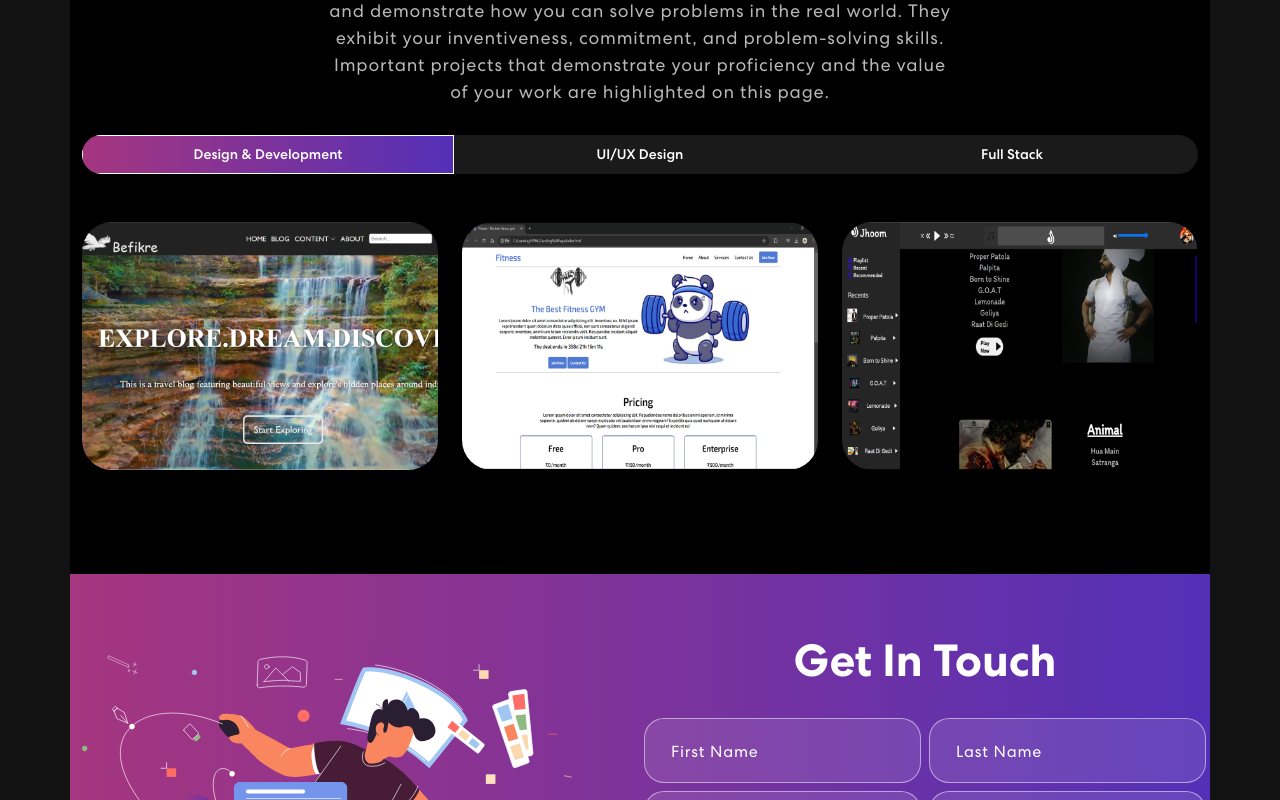
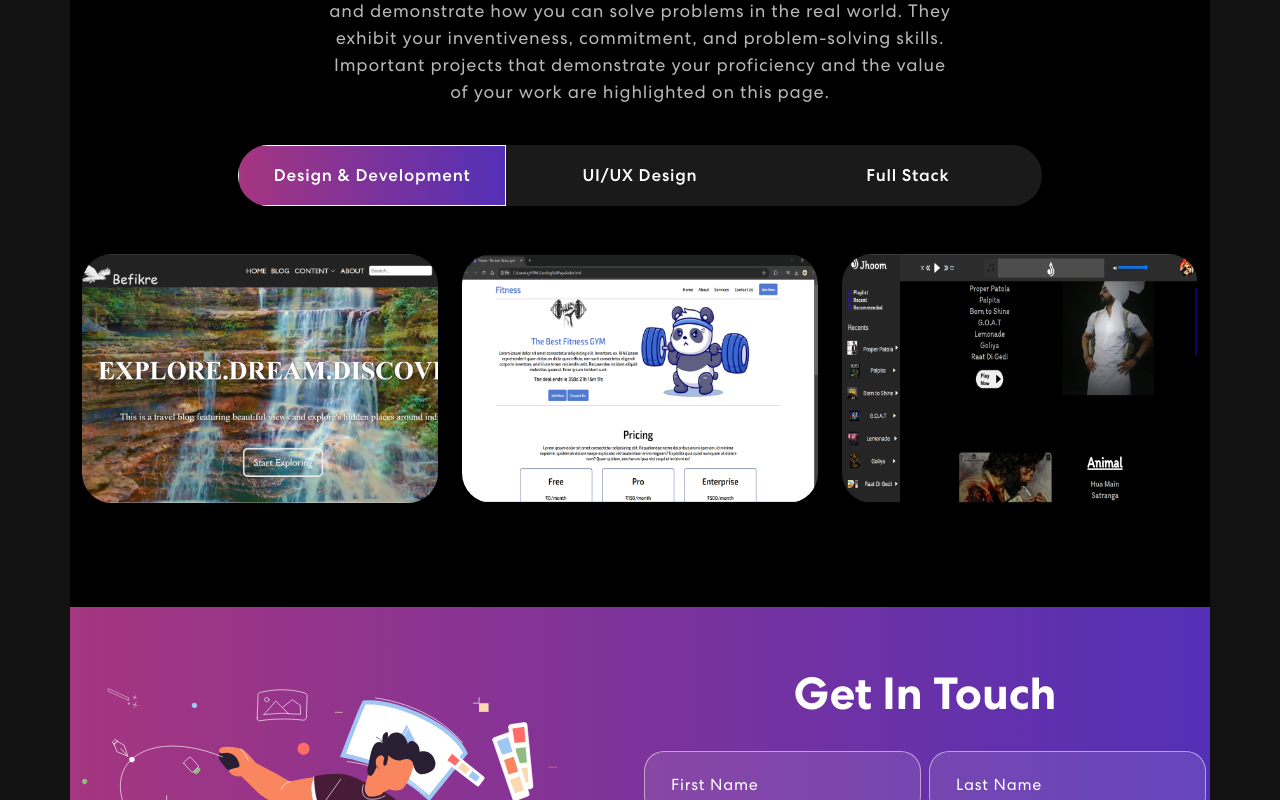
Before and after one commit to sushantsingal/My_Folio, a React (Vite) app: page / in a window 1280 px wide. Shown: the part 1580-2380 px from the top of the page. Built offline with nearby package versions, Linux system fonts and the light colour scheme.

Commit message:
Update index.css

```diff
--- a/src/index.css
+++ b/src/index.css
@@ -70,3 +70,27 @@ button:focus-visible {
     background-color: #f9f9f9;
   }
 }
+
+@media screen and (min-width: 800px) {
+  .project .nav.nav-pills {
+    width: 72%;
+    margin: 40px auto;
+    border-radius: 50px;
+    background-color: rgb(255 255 255 / 10%);
+    overflow: hidden;
+}
+  .project .nav.nav-pills .nav-link{
+    background-color: transparent;
+    border-radius: 0;
+    padding: 17px 0;
+    color: #fff;
+    width: 100%;
+    font-size: 17px;
+    letter-spacing: 0.8px;
+    font-weight: 500;
+    position: relative;
+    transition: 0.3s ease-in-out;
+    text-align: center;
+    z-index: 0;
+  }
+}
```
